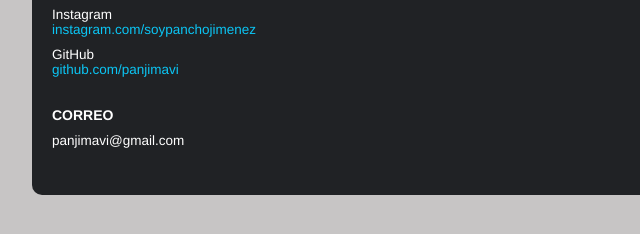
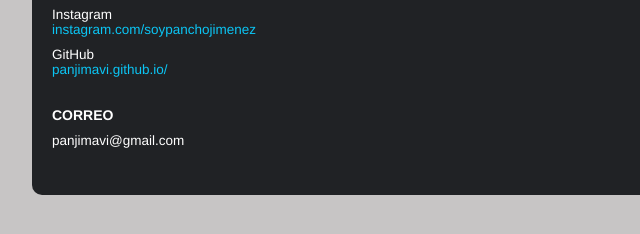
Before and after one commit to panjimavi/panjimavi.github.io, a plain HTML site: page index.html in a window 1280 px wide. Shown: the part 400-634 px from the top of the page, 288-928 px from the left. Drawn offline with Linux system fonts and the light colour scheme.

Commit message:
sitio listo v3

```diff
--- a/index.html
+++ b/index.html
@@ -36,7 +36,7 @@
                     <a href="https://www.instagram.com/soypanchojimenez" target="_blank">instagram.com/soypanchojimenez</a>
                     <br>
                     <p>GitHub</p>
-                    <a href="panjimavi.github.io" target="_blank">github.com/panjimavi</a>
+                    <a href="https://panjimavi.github.io/" target="_blank">panjimavi.github.io/</a>
                 </article>
                 <article class="section-info-title2">
                     <h2>CORREO</h2>
```
